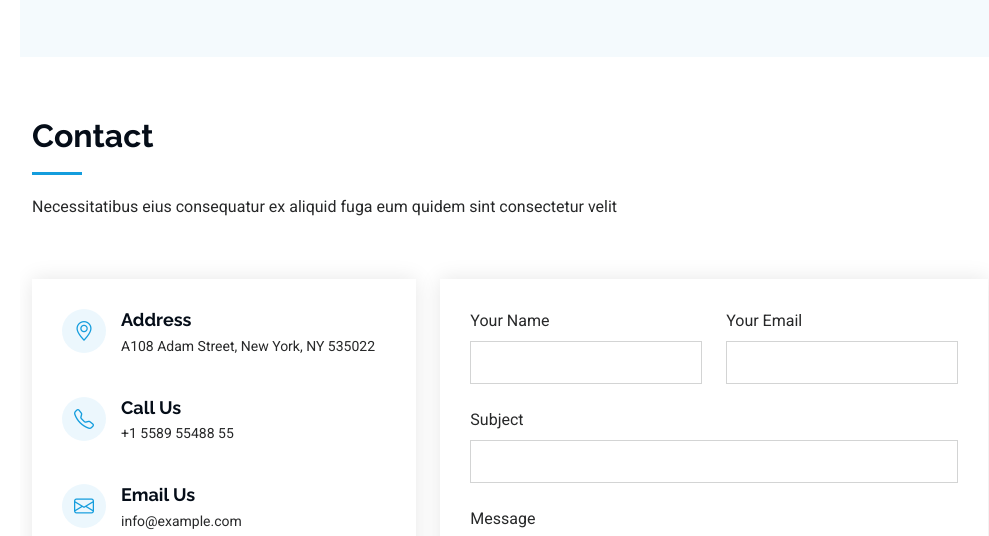
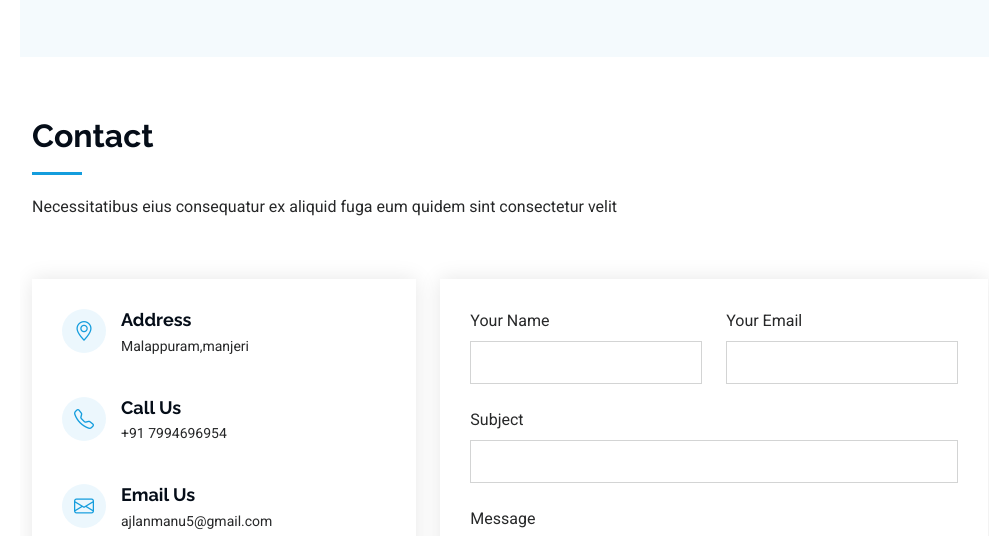
Before and after one commit to ajlanmanu78/Digital-world, a plain HTML site: page index.html in a window 1280 px wide. Shown: the part 6095-6631 px from the top of the page, without its empty margins (280-1269 px from the left). Drawn offline with Linux system fonts and the light colour scheme.

Commit message:
form change

```diff
--- a/index.html
+++ b/index.html
@@ -686,7 +686,7 @@
                   <i class="bi bi-quote quote-icon-right"></i>
                 </p>
                 <img src="assets/img/testimonials/testimonials-5.jpg" class="testimonial-img" alt="">
-                <h3>John Larson</h3>
+                <h3>Ajlan</h3>
                 <h4>Entrepreneur</h4>
               </div>
             </div><!-- End testimonial item -->
@@ -719,7 +719,7 @@
                 <i class="bi bi-geo-alt flex-shrink-0"></i>
                 <div>
                   <h3>Address</h3>
-                  <p>A108 Adam Street, New York, NY 535022</p>
+                  <p>Malappuram,manjeri</p>
                 </div>
               </div><!-- End Info Item -->
 
@@ -727,7 +727,7 @@
                 <i class="bi bi-telephone flex-shrink-0"></i>
                 <div>
                   <h3>Call Us</h3>
-                  <p>+1 5589 55488 55</p>
+                  <p>+91 7994696954</p>
                 </div>
               </div><!-- End Info Item -->
 
@@ -735,7 +735,7 @@
                 <i class="bi bi-envelope flex-shrink-0"></i>
                 <div>
                   <h3>Email Us</h3>
-                  <p>info@example.com</p>
+                  <p>ajlanmanu5@gmail.com</p>
                 </div>
               </div><!-- End Info Item -->
 
```
